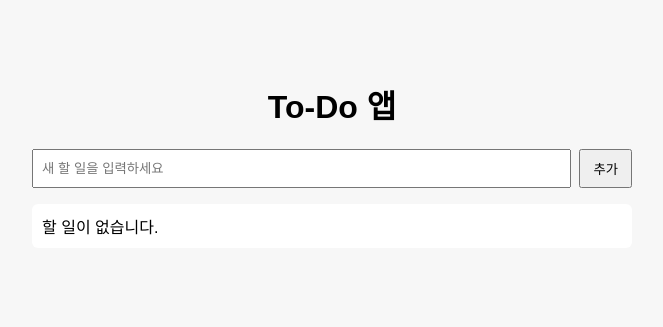
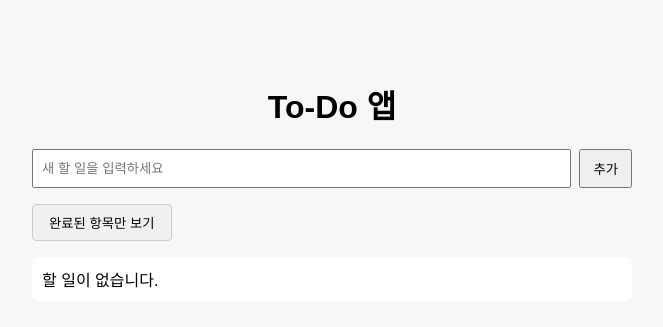
Before and after one commit to Yooonjeong/AK-TEST, a Flask app: page / in a window 1280 px wide. Shown: the top 327 px of the page, without its empty margins (308-971 px from the left). Run offline with Flask 3, Linux system fonts and the light colour scheme.

Commit message:
feat: 완료된 항목 필터 기능 추가

```diff
--- a/templates/index.html
+++ b/templates/index.html
@@ -49,7 +49,61 @@
         display: flex;
         gap: 6px;
       }
+      .filter-section {
+        margin-bottom: 16px;
+        display: flex;
+        gap: 8px;
+        align-items: center;
+      }
+      .filter-button {
+        padding: 8px 16px;
+        cursor: pointer;
+        background: #f0f0f0;
+        border: 1px solid #ccc;
+        border-radius: 4px;
+        transition: all 0.3s;
+      }
+      .filter-button.active {
+        background: #4CAF50;
+        color: white;
+        border-color: #4CAF50;
+      }
     </style>
+    <script>
+      let filterCompleted = false;
+
+      function toggleFilter() {
+        filterCompleted = !filterCompleted;
+        const button = document.getElementById('filterBtn');
+        button.classList.toggle('active', filterCompleted);
+        applyFilter();
+      }
+
+      function applyFilter() {
+        const items = document.querySelectorAll('ul li');
+        items.forEach(item => {
+          if (item.textContent.trim() === '할 일이 없습니다.') {
+            item.style.display = 'flex';
+            return;
+          }
+          const isCompleted = item.querySelector('span').classList.contains('completed');
+          if (filterCompleted) {
+            item.style.display = isCompleted ? 'flex' : 'none';
+          } else {
+            item.style.display = 'flex';
+          }
+        });
+
+        // 표시된 항목이 없으면 "할 일이 없습니다" 메시지 표시
+        const visibleItems = Array.from(document.querySelectorAll('ul li')).filter(
+          item => item.style.display !== 'none' && item.textContent.trim() !== '할 일이 없습니다.'
+        );
+        const emptyMessage = document.querySelector('ul li:last-child');
+        if (emptyMessage && emptyMessage.textContent.trim() === '할 일이 없습니다.') {
+          emptyMessage.style.display = visibleItems.length === 0 ? 'flex' : 'none';
+        }
+      }
+    </script>
   </head>
   <body>
     <h1>To-Do 앱</h1>
@@ -58,6 +112,10 @@
       <input type="text" name="title" placeholder="새 할 일을 입력하세요" required>
       <button type="submit">추가</button>
     </form>
+
+    <div class="filter-section">
+      <button type="button" id="filterBtn" class="filter-button" onclick="toggleFilter()">완료된 항목만 보기</button>
+    </div>
 
     <ul>
       {% for task in tasks %}
```
